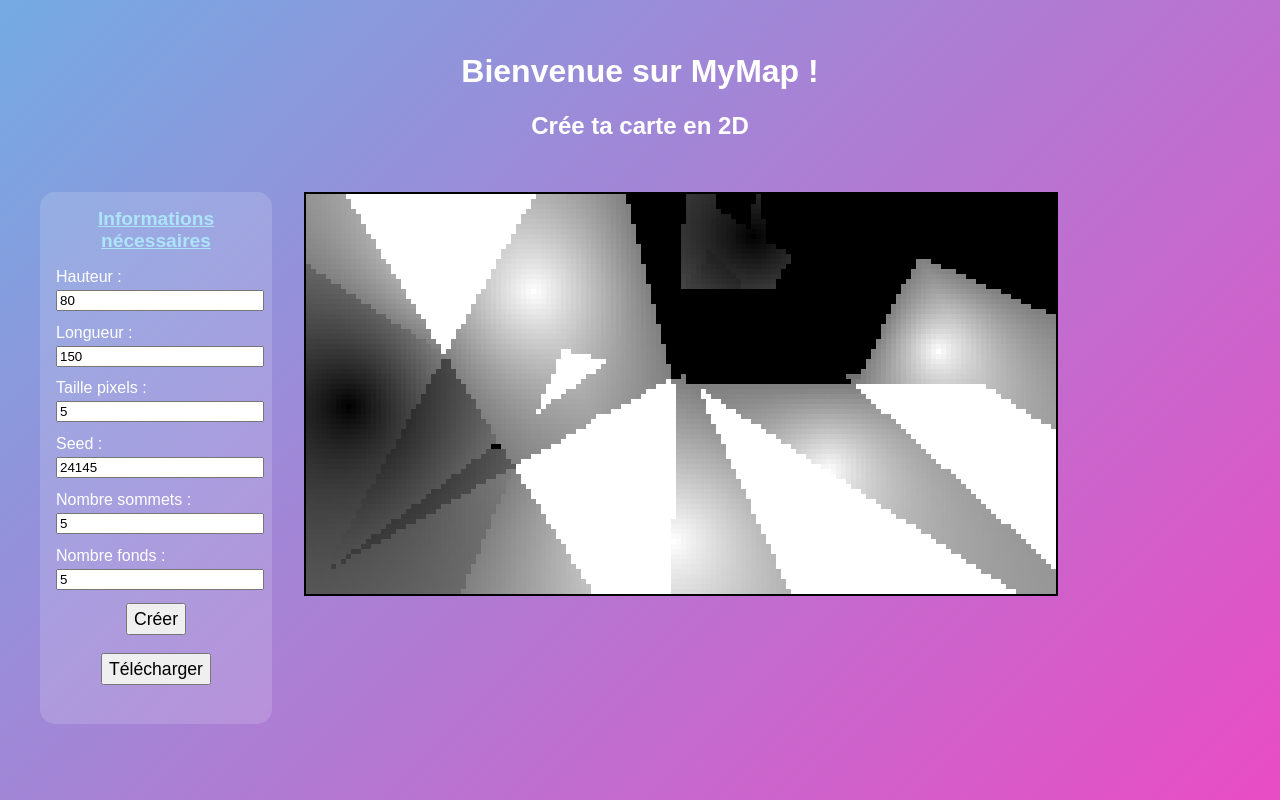
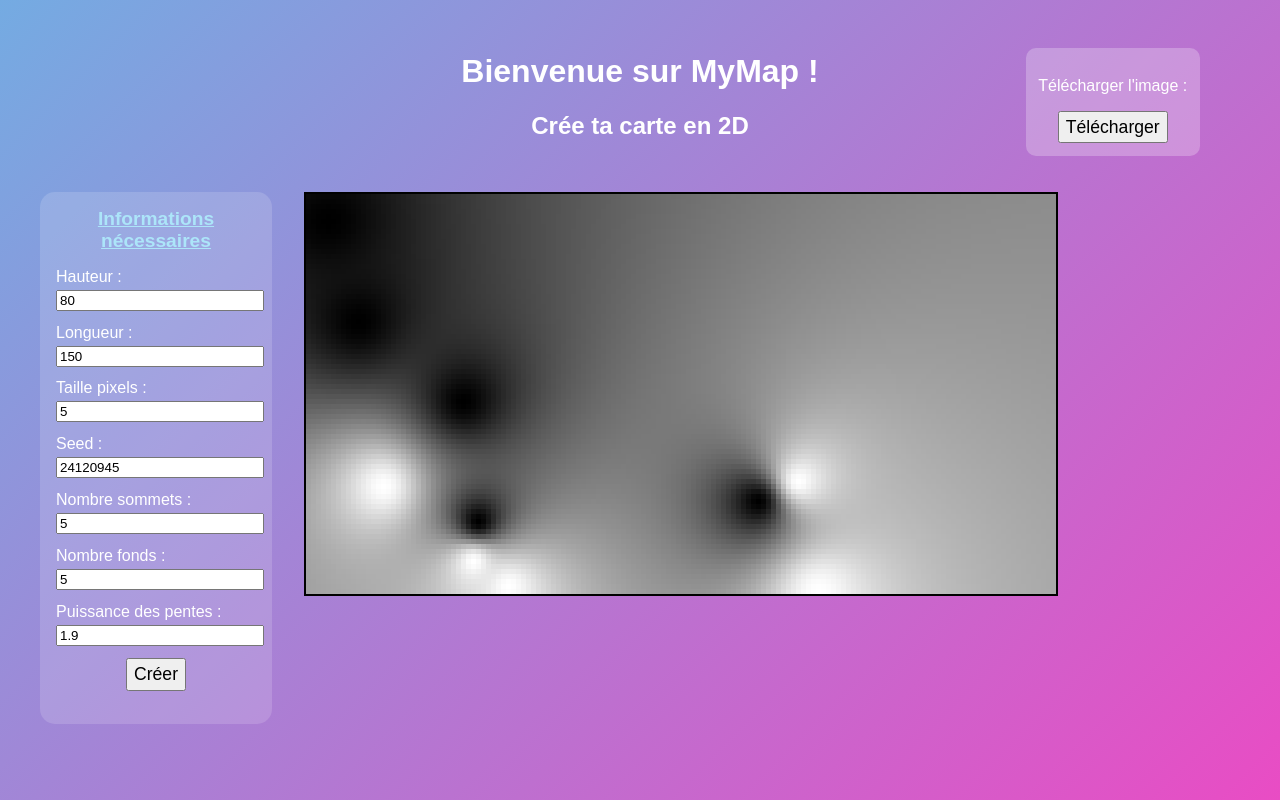
Before and after one commit to AmaniteVitamine/AmaniteVitamine.github.io, a plain HTML site: page index.html in a window 1280 px wide. Both pictures are taken after a click on the button "Créer". Drawn offline with Linux system fonts and the light colour scheme.

Commit message:
v11 (algorithm improvements + adding power + css modifications + improvements of the tests)

```diff
--- a/MyMap.css
+++ b/MyMap.css
@@ -87,9 +87,9 @@ button {
 .stats-panel {
   border-radius: 10px;
   position: fixed;
-  top: 1rem;
-  right: 1rem;
+  top: 3rem;
+  right: 5rem;
   background: rgba(255, 255, 255, 0.25);
-  padding: 0.8rem 1rem;
+  padding: 0.8rem 0.8rem;
   text-align: left;
 }
--- a/index.html
+++ b/index.html
@@ -24,7 +24,7 @@
                 <input type="text" id="tp" name="tp" value="5" style="width: 100%; margin-bottom: 0.8rem;">
 
                 <a class="simple-text">Seed : </a>
-                <input type="text" id="seed" name="seed" value="24145" style="width: 100%; margin-bottom: 0.8rem;">
+                <input type="text" id="seed" name="seed" value="24120945" style="width: 100%; margin-bottom: 0.8rem;">
 
                 <a class="simple-text">Nombre sommets : </a>
                 <input type="text" id="som" name="som" value="5" style="width: 100%; margin-bottom: 0.8rem;">
@@ -32,26 +32,18 @@
                 <a class="simple-text">Nombre fonds : </a>
                 <input type="text" id="fon" name="fon" value="5" style="width: 100%; margin-bottom: 0.8rem;">
 
+                <a class="simple-text">Puissance des pentes : </a>
+                <input type="text" id="p" name="p" value="1.9" style="width: 100%; margin-bottom: 0.8rem;">
+
                 <button id="Creer">Créer</button>
-                <br>
-
-                <button id="Telecharger">Télécharger</button>
             </nav>
             <canvas id="myCanvas" width="200" height="100"></canvas>
         </div>
 
-        <!--
         <div class="stats-panel">
-            <p class="simple-text">Statistiques :</p>
-            <p class="simple-text">
-                Nombre de pixels rouges :
-                <span id="rougeCount">___</span>
-            </p>
-            <p class="simple-text">
-                 Nombre de pixels bleus :
-                <span id="bleuCount">___</span>
-            </p>
-        </div>-->
+            <p class="simple-text">Télécharger l'image :</p>
+            <button id="Telecharger">Télécharger</button>
+        </div>
     </main>
     <script src="index.js"></script>
 </body>
--- a/index.js
+++ b/index.js
@@ -8,6 +8,7 @@ const tp = document.getElementById("tp");
 const seed2 = document.getElementById("seed");
 const sommets = document.getElementById("som");
 const fonds = document.getElementById("fon");
+const p = document.getElementById("p");
 
 const myButton = document.getElementById("Creer");
 const myButtonDownload = document.getElementById("Telecharger");
@@ -38,7 +39,7 @@ document.addEventListener('DOMContentLoaded', () => {
 
 
 myButton.addEventListener("click", () => {
-  if (!TestValues(width.value,height.value,seed2.value,sommets.value, fonds.value)) {
+  if (!TestValues(width.value,height.value,seed2.value,sommets.value, fonds.value, p.value, tp.value)) {
     return;
   };
   if (seed2.value !== lastSeed) {
@@ -60,11 +61,39 @@ myButtonDownload.addEventListener("click", () => {
 });
 
 
-function TestValues(width, height, seed, nbtop, nbbot) {
-  if (width.trim() === "" || height.trim() === "") {
+function TestValues(width, height, seed, nbtop, nbbot, power, tpixel) {
+    if (width.trim() === "" || height.trim() === "" || power.trim() === "" || nbbot.trim() === "" || nbtop.trim() === "" || seed.trim() === "" || tpixel.trim() === "") {
       alert("Erreur : veuillez compléter toutes les cases.");
       return false;
     }
+
+
+    if (width % 1 !== 0) {
+      alert("Erreur : veuillez saisir un nombre entier pour votre longueur.");
+      return false;
+    }
+    if (height % 1 !== 0) {
+      alert("Erreur : veuillez saisir un nombre entier pour votre hauteur.");
+      return false;
+    }
+    if (seed % 1 !== 0) {
+      alert("Erreur : veuillez saisir un nombre entier pour votre seed.")
+      return false;
+    }
+    if (nbtop % 1 !== 0) {
+      alert("Erreur : veuillez saisir un nombre entier pour votre nombre de sommets.");
+      return false;
+    }
+    if (nbbot % 1 !== 0) {
+      alert("Erreur : veuillez saisir un nombre entier pour votre nombre de fonds.");
+      return false;
+    }
+    if (tpixel % 1 !== 0) {
+      alert("Erreur : veuillez saisir un nombre entier pour votre taille de pixel.")
+      return false;
+    }
+
+
     if (width <= 0 || height <= 0) {
       alert("Erreur : veuillez saisir des dimensions strictement positives.");
       return false;
@@ -77,35 +106,33 @@ function TestValues(width, height, seed, nbtop, nbbot) {
       alert("Erreur : veuillez saisir une hauteur inférieure ou égale à 5000.");
       return false;
     }
-    if (isNaN(seed)) {
-      alert("Erreur : veuillez saisir un nombre pour votre seed.")
+    if (power > 10 || power < 0.1) {
+      alert("Erreur : veuillez saisir une puissance de pente comprise entre 0.1 et 10.");
       return false;
     }
-    if (seed % 1 !== 0) {
-      alert("Erreur : veuillez saisir un nombre entier pour votre seed.")
+    if (nbtop > 500) {
+      alert("Erreur : veuillez saisir un nombre de sommets inférieur à 500.");
       return false;
     }
+    if (nbbot > 500) {
+      alert("Erreur : veuillez saisir un nombre de fonds inférieur à 500.");
+      return false;
+    }
+    if (nbtop <= 0) {
+      alert("Erreur : veuillez saisir un nombre de sommets strictement positif.");
+      return false;
+    }
+    if (nbbot <= 0) {
+      alert("Erreur : veuillez saisir un nombre de fonds strictement positif.");
+      return false;
+    }
+
     if (Number(width) * Number(height) < Number(nbtop) + Number(nbbot)) {
       alert("Erreur : le nombre de sommets et de fonds doit être inférieur ou égal au nombre total de pixels.");
       return false;
     }
+
     return true;
-}
-
-
-function generateMapData(width, height, rng) {
-  const mapData = [];
-  for (let y = 0; y < height; y++) {
-    for (let x = 0; x < width; x++) {
-      /*const r = Math.floor(rng() * 256);
-      const g = Math.floor(rng() * 256);
-      const b = Math.floor(rng() * 256);
-      mapData.push({x, y, r, g, b});*/
-      const val = 255;
-      mapData.push({x, y, r : val, g : val, b : val});
-    }
-  }
-  return mapData;
 }
 
 function generateTopAndBotData(width, height, nbtop, nbbot, rng) {
@@ -119,7 +146,7 @@ function generateTopAndBotData(width, height, nbtop, nbbot, rng) {
 
     if (!used.has(key)) {
       used.add(key);
-      mapInfos.push({x, y, r : 0, g : 0, b : 0});
+      mapInfos.push({x, y, h : 1});
     }
   }
 
@@ -130,52 +157,31 @@ function generateTopAndBotData(width, height, nbtop, nbbot, rng) {
 
     if (!used.has(key)) {
       used.add(key);
-      mapInfos.push({x, y, r : 255, g : 255, b : 255});
+      mapInfos.push({x, y, h : 0});
     }
   }
 
   const mapStats = [];
+  const power = p.value;
+  const nozero   = 1e-3;
+
   for (let y = 0; y < height; y++) {
     for (let x = 0; x < width; x++) {
-      const key = `${x}, ${y}`;
 
-      let extremum1 = {d : Infinity, h : null};
-      let extremum2 = {d : Infinity, h : null};
-
-      for (let i = 0; i < Number(nbtop) + Number(nbbot); i++) {
-        let distance = Math.sqrt((x - mapInfos[i].x)*(x - mapInfos[i].x) + (y - mapInfos[i].y)*(y - mapInfos[i].y));
-        if (distance < extremum1.d) {
-          extremum1.d = distance;
-          if (mapInfos[i].r == 255) {
-            extremum1.h = 0;
-          }
-          else {
-            extremum1.h = 1;
-          }
-        }
-        else if (distance < extremum2.d) {
-          extremum2.d = distance;
-          if (mapInfos[i].r == 255) {
-            extremum2.h = 0;
-          }
-          else {
-            extremum2.h = 1;
-          }
-        }
+      let num = 0, den = 0;
+      for (const s of mapInfos) {
+        const distance = Math.sqrt((x - s.x)*(x - s.x) + (y - s.y)*(y - s.y));
+        const poids = 1/Math.pow(distance + nozero, power);
+        num += s.h * poids;
+        den += poids;
       }
-
-      let hauteur = (extremum2.d * extremum1.h / (extremum1.d + extremum2.d) + extremum1.d * extremum2.h / (extremum1.d + extremum2.d)) * 255;
-
-      if (!used.has(key)) {
-        used.add(key);
-        mapStats.push({x, y, r : hauteur, g : hauteur, b : hauteur});
-      }
+      const hauteur = num/den;
+      const color = Math.round(255*(1 - hauteur));
+      mapStats.push({x, y, r : color, g : color, b : color});
     }
   }
 
-  mapInfos.push(...mapStats);
-
-  return mapInfos;
+  return mapStats;
 }
 
 /*function generateBotData(width, height, nbbot, rng) {
```
